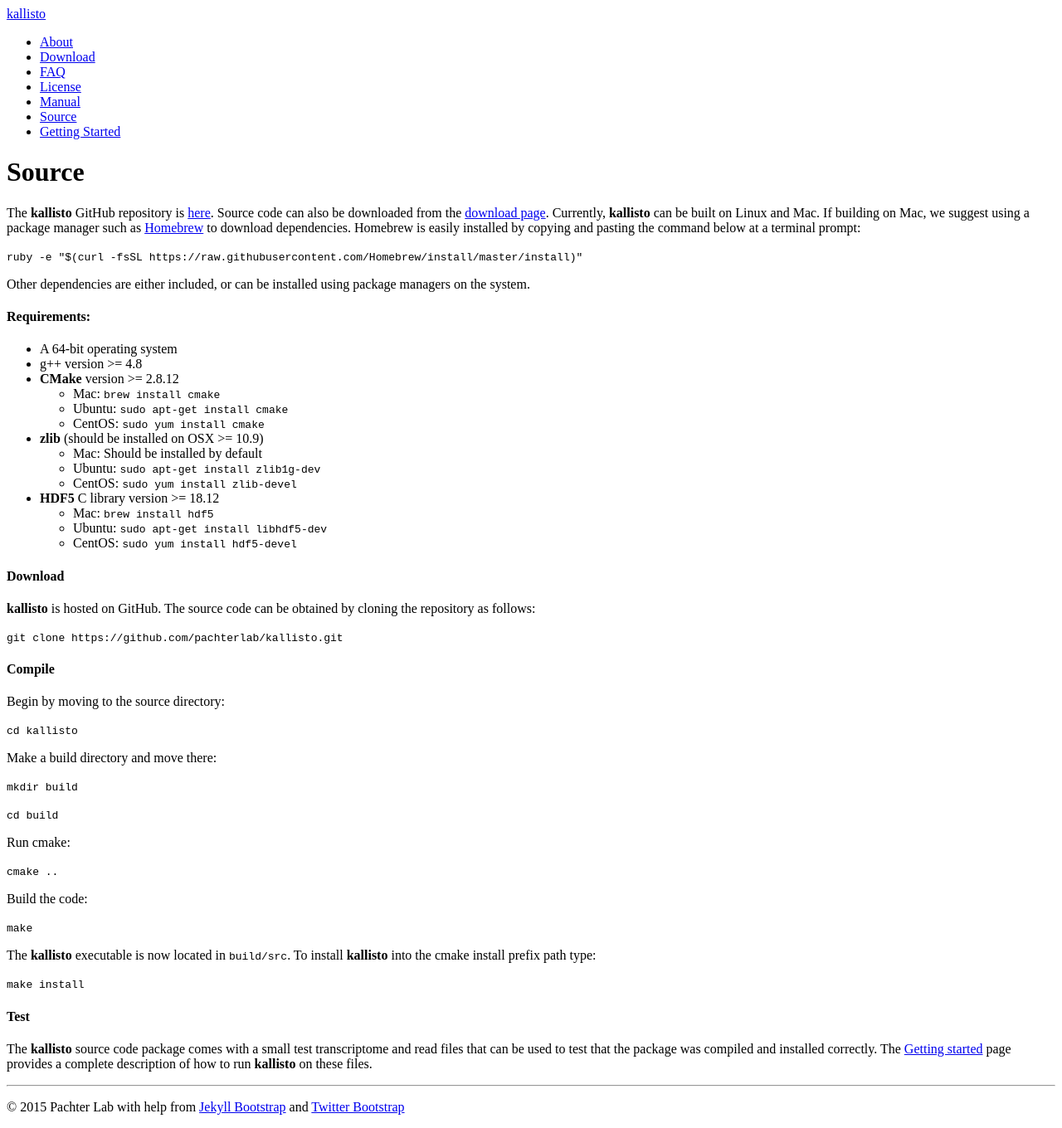
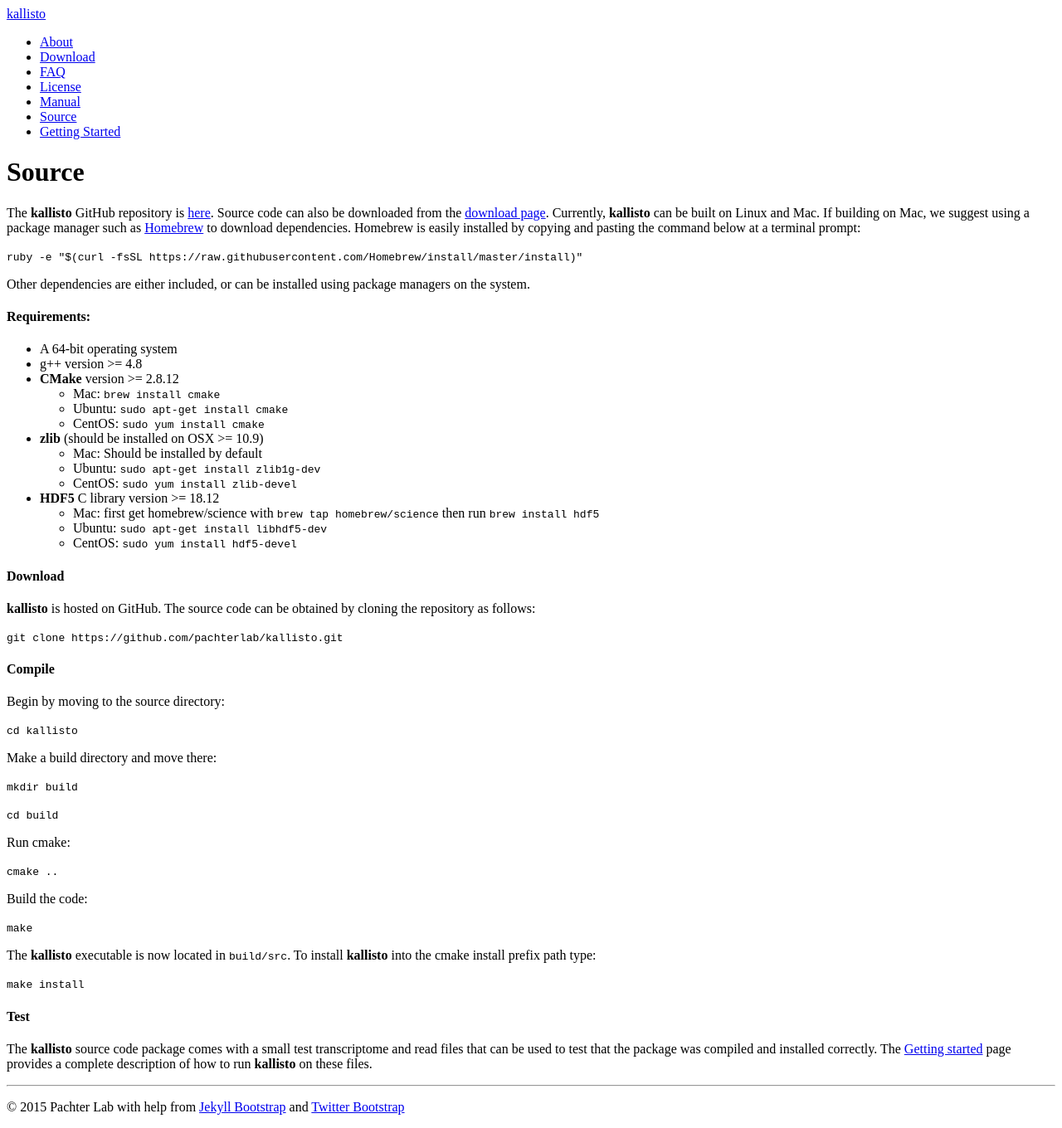
Before and after one commit to pachterlab/kallisto, a Jekyll site: the page built from source.md, in a window 1280 px wide. Shown: the whole page at 83% size. Built offline with Jekyll 4.4.1, drawn with Linux system fonts in a browser that asks for light colours.

Commit message:
Added information about homebrew/science for hdf5

```diff
--- a/source.md
+++ b/source.md
@@ -26,7 +26,7 @@
     - Ubuntu: `sudo apt-get install zlib1g-dev`
     - CentOS: `sudo yum install zlib-devel`
 - __HDF5__ C library version >= 18.12
-    - Mac: `brew install hdf5`
+    - Mac: first get homebrew/science with `brew tap homebrew/science` then run `brew install hdf5`
     - Ubuntu: `sudo apt-get install libhdf5-dev`
     - CentOS: `sudo yum install hdf5-devel`
 
```
